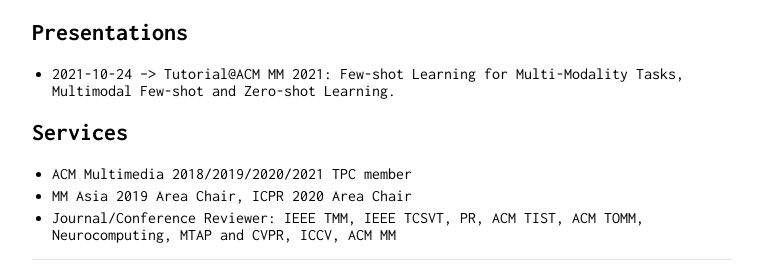
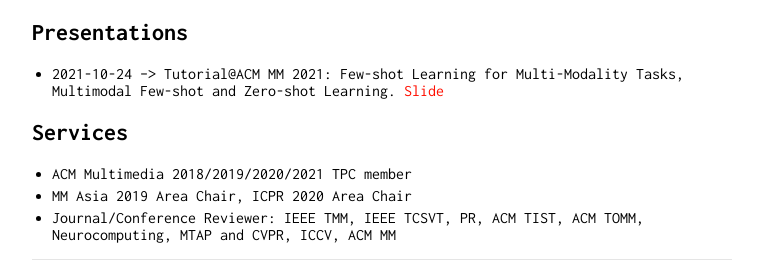
Before and after one commit to YangXS/yangxs.github.io, a Jekyll site: the page built from home.md, in a window 1280 px wide. Shown: the part 764-1039 px from the top of the page, without its empty margins (258-1021 px from the left). Built offline with Jekyll 4.4.1, drawn with Linux system fonts in a browser that asks for light colours; our own code applies the rules of GitHub Pages for plain Markdown files.

Commit message:
Update home.md

```diff
--- a/home.md
+++ b/home.md
@@ -28,7 +28,7 @@ Year | Award | Category
 
 
 ## Presentations
-* 2021-10-24 --> Tutorial@ACM MM 2021: Few-shot Learning for Multi-Modality Tasks, Multimodal Few-shot and Zero-shot Learning.
+* 2021-10-24 --> Tutorial@ACM MM 2021: Few-shot Learning for Multi-Modality Tasks, Multimodal Few-shot and Zero-shot Learning. [Slide](publications/tutorial_MM2022.pdf)
 
 
 ## Services
```
